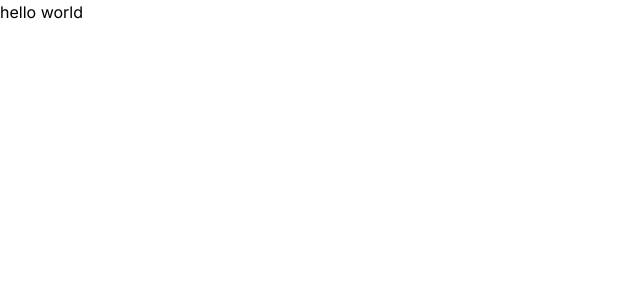
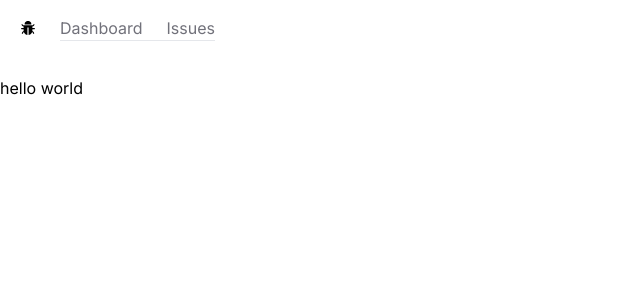
Before and after one commit to Josekariz/tracky, a Next.js app: page / in a window 1280 px wide. Shown: the top 300 px of the page, without its empty margins (0-640 px from the left). Built offline with nearby package versions, Linux system fonts and the light colour scheme.

Commit message:
create navbar

```diff
--- /dev/null
+++ b/app/NavBar.tsx
@@ -0,0 +1,27 @@
+import Link from 'next/link'
+import React from 'react'
+import { AiFillBug } from 'react-icons/ai'
+
+
+const NavBar = () => {
+    const links = [
+        { label: 'Dashboard', href: "/" },
+        { label: 'Issues', href: "/issues" }
+    ]
+    return (
+        <nav className='flex space-x-6 mb-5 px-5 h-14 items-center'>
+            <Link href="/"><AiFillBug /></Link>
+            <ul className='flex space-x-6 border-b'>
+                {links.map(link=>
+                    <Link
+                        key={link.href}
+                        className='text-zinc-500 hover:text-zinc-800 transition-colors'
+                        href={link.href}>
+                            {link.label}
+                    </Link>)}
+            </ul>
+        </nav>
+    )
+}
+
+export default NavBar
--- a/app/layout.tsx
+++ b/app/layout.tsx
@@ -1,6 +1,7 @@
 import './globals.css'
 import type { Metadata } from 'next'
 import { Inter } from 'next/font/google'
+import NavBar from './NavBar'
 
 const inter = Inter({ subsets: ['latin'] })
 
@@ -16,7 +17,12 @@
 }) {
   return (
     <html lang="en">
-      <body className={inter.className}>{children}</body>
+      <body className={inter.className}>
+        <NavBar/>
+        <main>{children}</main>
+
+
+        </body>
     </html>
   )
 }
--- a/package.json
+++ b/package.json
@@ -19,6 +19,7 @@
     "postcss": "8.4.31",
     "react": "18.2.0",
     "react-dom": "18.2.0",
+    "react-icons": "^4.11.0",
     "tailwindcss": "3.3.3",
     "typescript": "5.2.2"
   }
```
Also changed, not shown: 1 other file (tests, documents, lock files or other folders).
